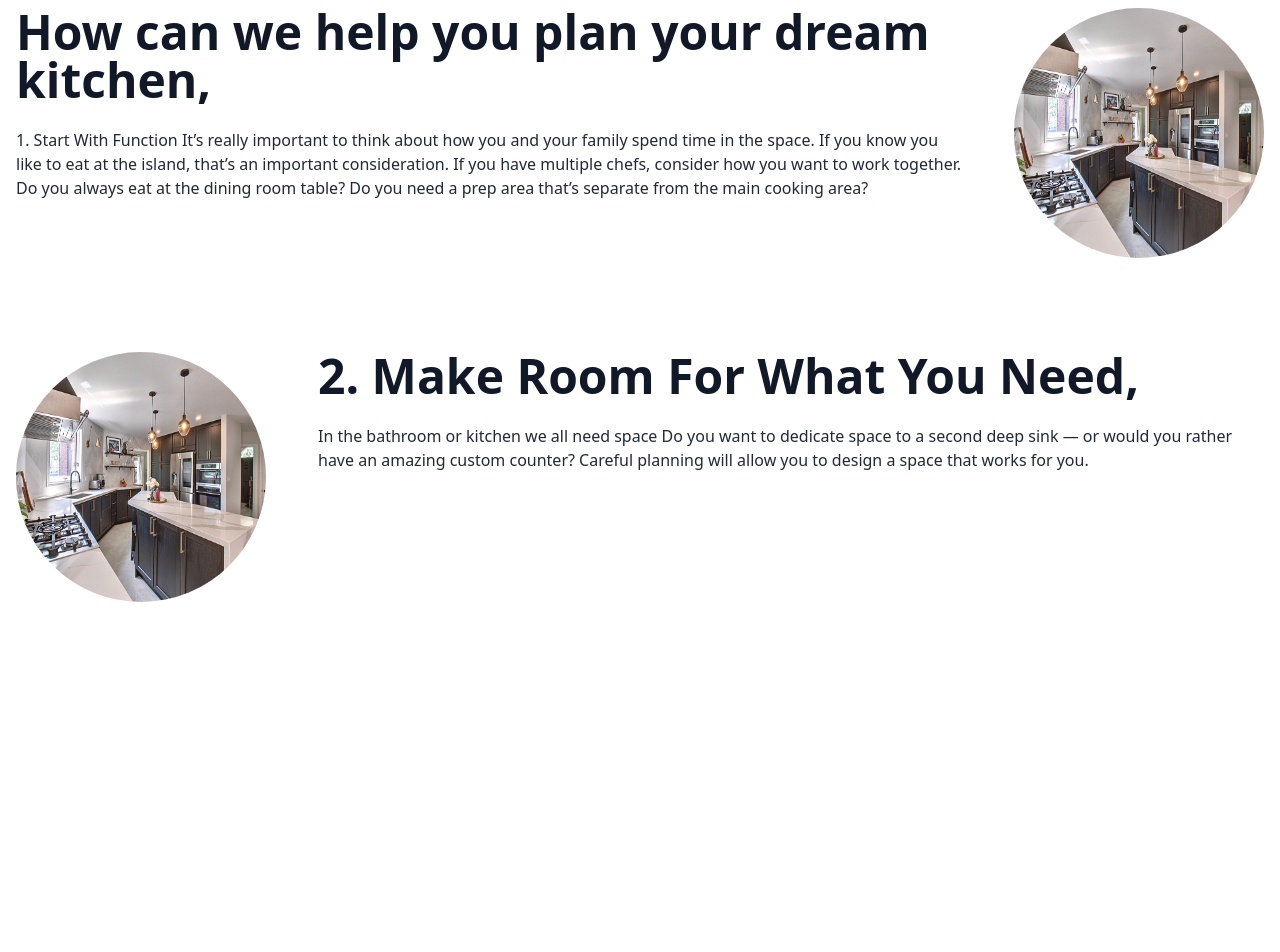
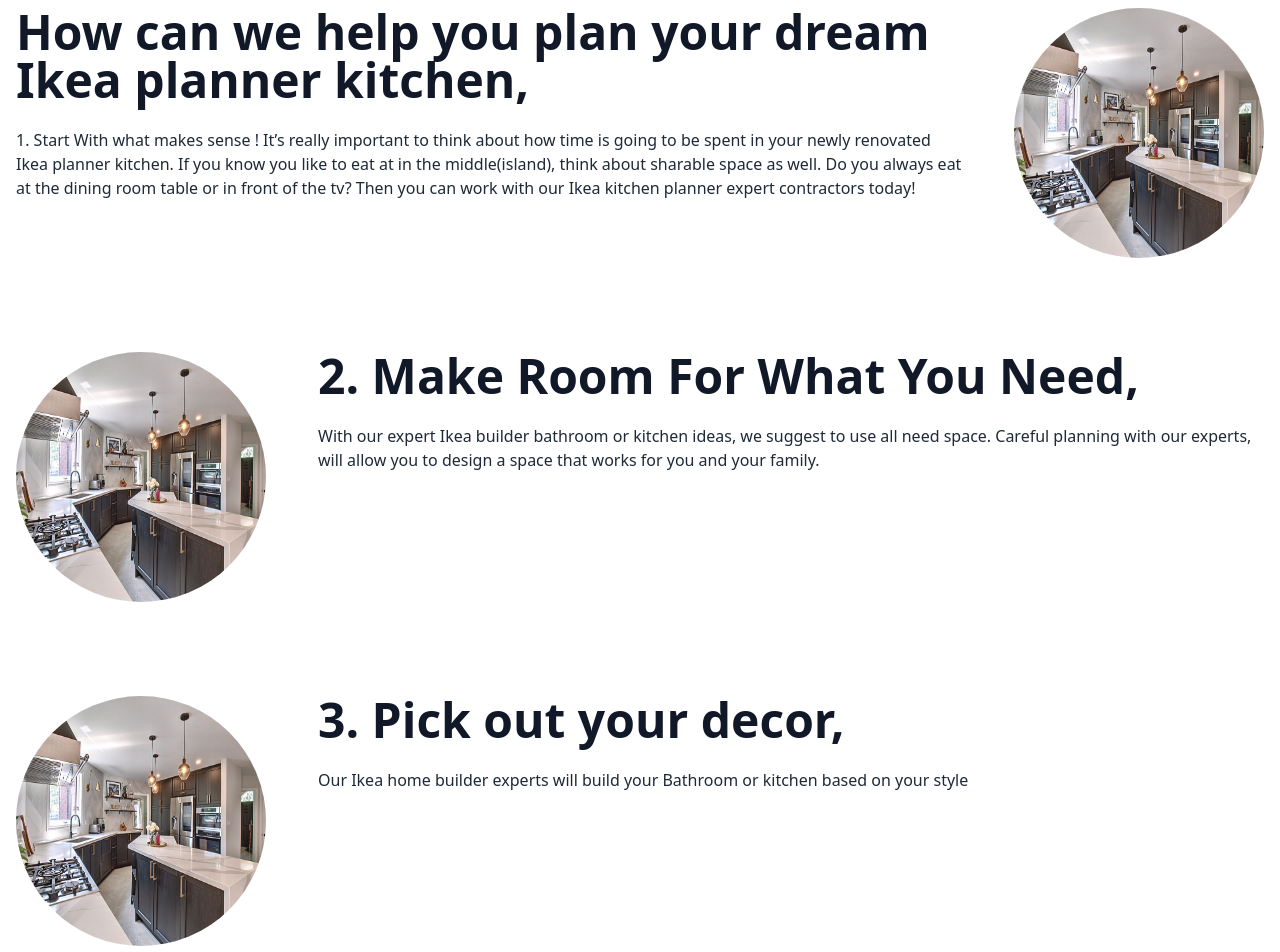
Before and after one commit to Andersolind/nextjswithtailwind, a Next.js app: page / in a window 1280 px wide. Shown: the part 980-1932 px from the top of the page. Before the commit the page ends 1628 px from the top, so only its background shows below. Built offline with nearby package versions, Linux system fonts and the light colour scheme.

Commit message:
More seo

```diff
--- a/components/About/AboutUs.js
+++ b/components/About/AboutUs.js
@@ -8,23 +8,23 @@
       <div className="lg:space-x-5 lg:flex lg:flex-row item-center lg:-mx-4 flex flex-col-reverse text-center lg:text-left">
         <div className="lg:px-4 lg:mt-12 ">
           <h1 className="text-2xl font-bold text-gray-900 lg:text-5xl dark:text-white">
-            How can we help you plan your dream kitchen,
+            How can we help you plan your dream Ikea planner kitchen,
           </h1>
           <div className="mt-6 text-gray-800 dark:text-white">
             <p className="mb-4">
-              1. Start With Function It’s really important to think about how
-              you and your family spend time in the space. If you know you like
-              to eat at the island, that’s an important consideration. If you
-              have multiple chefs, consider how you want to work together. Do
-              you always eat at the dining room table? Do you need a prep area
-              that’s separate from the main cooking area?
+              1. Start With what makes sense ! It’s really important to think
+              about how time is going to be spent in your newly renovated Ikea
+              planner kitchen. If you know you like to eat at in the
+              middle(island), think about sharable space as well. Do you always
+              eat at the dining room table or in front of the tv? Then you can
+              work with our Ikea kitchen planner expert contractors today!
             </p>
           </div>
         </div>
         <div className="flex-shrink-0 lg:mt-12 lg:px-4 mb-10">
           <Image
             src={profile}
-            alt="Profile"
+            alt="Ikea home builder in Mississauga"
             priority={true}
             className="rounded-full"
             width={250}
@@ -37,7 +37,7 @@
         <div className="flex-shrink-0 lg:mt-12 lg:px-4 mb-10">
           <Image
             src={profile}
-            alt="Profile"
+            alt="Ikea home builder in Toronto"
             priority={true}
             className="rounded-full"
             width={250}
@@ -52,10 +52,34 @@
           </h1>
           <div className="mt-6 text-gray-800 dark:text-white">
             <p className="mb-4">
-              In the bathroom or kitchen we all need space Do you want to
-              dedicate space to a second deep sink — or would you rather have an
-              amazing custom counter? Careful planning will allow you to design
-              a space that works for you.
+              With our expert Ikea builder bathroom or kitchen ideas, we suggest
+              to use all need space. Careful planning with our experts, will
+              allow you to design a space that works for you and your family.
+            </p>
+          </div>
+        </div>
+      </div>
+      <div className="lg:space-x-5 lg:flex lg:flex-row item-center lg:-mx-4 flex flex-col-reverse text-center lg:text-left">
+        <div className="flex-shrink-0 lg:mt-12 lg:px-4 mb-10">
+          <Image
+            src={profile}
+            alt="Ikea home builder in Ancaster"
+            priority={true}
+            className="rounded-full"
+            width={250}
+            height={250}
+            placeholder="blur"
+          />
+        </div>
+
+        <div className="lg:px-4 lg:mt-12 ">
+          <h1 className="text-2xl font-bold text-gray-900 lg:text-5xl dark:text-white">
+            3. Pick out your decor,
+          </h1>
+          <div className="mt-6 text-gray-800 dark:text-white">
+            <p className="mb-4">
+              Our Ikea home builder experts will build your Bathroom or kitchen
+              based on your style
             </p>
           </div>
         </div>
--- a/pages/index.js
+++ b/pages/index.js
@@ -17,12 +17,12 @@
         <meta property="og:site_name" content="Ciszkocontracting" />
         <meta
           property="og:description"
-          content="Ikea home builder planner | Kitchen and Bathroom renovations in Toronto | Oakvile | Hamilton"
+          content="Ikea home builder planner | Expert Ikea Kitchen and Bathroom contractors in Toronto | Oakvile | Hamilton"
         />
         <meta property="og:image" content="/logo.jpg" />
         <meta
           property="og:title"
-          content="Ikea home builder planner |CISZKOCONTRACTING | Best Kitchen and Bathroom renovations in Toronto ,
+          content="Ikea home builder in Ancaster |CISZKOCONTRACTING | Best Kitchen and Bathroom renovations in Toronto ,
           Oakville and Mississauga"
         />
 
```
